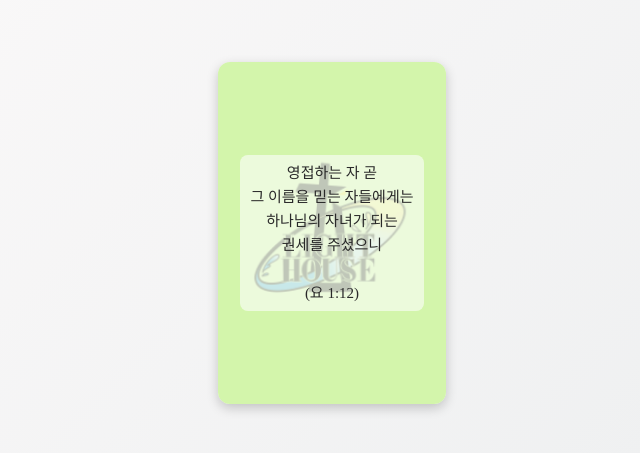
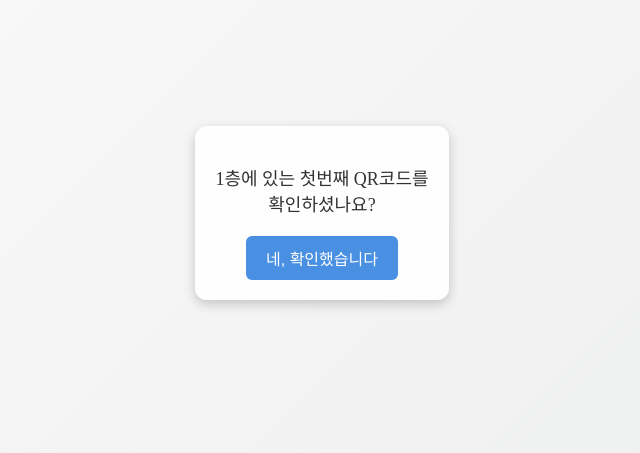
Before and after one commit to corudqls900-spec/bible-card-3, a plain HTML site: page index.html in a window 1280 px wide. Shown: the part 187-640 px from the top of the page, without its empty margins (318-958 px from the left). Drawn offline with Linux system fonts and the light colour scheme.

Commit message:
Update index.html

```diff
--- a/index.html
+++ b/index.html
@@ -8,11 +8,47 @@
   <style>
     body {
       display: flex;
+      flex-direction: column;
       align-items: center;
       justify-content: center;
       height: 100vh;
       margin: 0;
       background: linear-gradient(135deg, #fdfbfb 0%, #ebedee 100%);
+      font-family: "Times New Roman","명조체", serif;
+    }
+
+    /* 질문 박스 */
+    .question-box {
+      text-align: center;
+      padding: 20px;
+      background: rgba(255,255,255,0.9);
+      border-radius: 12px;
+      box-shadow: 0 4px 12px rgba(0,0,0,0.2);
+    }
+
+    .question-box p {
+      font-size: 18px;
+      margin-bottom: 20px;
+      color: #333;
+    }
+
+    .question-box button {
+      padding: 10px 20px;
+      font-size: 16px;
+      background: #4a90e2;
+      color: white;
+      border: none;
+      border-radius: 6px;
+      cursor: pointer;
+    }
+
+    .question-box button:hover {
+      background: #357ab8;
+    }
+
+    /* 숨김 처리 */
+    .hidden {
+      display: none;
     }
 
     .card {
@@ -45,8 +81,8 @@
       background-size: cover;
       background-position: center;
       display: flex;
-      align-items: center;   /* 세로 중앙 정렬 */
-      justify-content: center; /* 가로 중앙 정렬 */
+      align-items: center;
+      justify-content: center;
       text-align: center;
       padding: 10px;
     }
@@ -64,19 +100,24 @@
 
     /* 글자 스타일 */
     .card-text {
-      font-family: "Times New Roman","명조체", serif; /* 명조체 */
       font-size: 15px;
-      color: #333; /* 덜 쨍한 진회색 */
-      background: rgba(255, 255, 255, 0.6); /* 좀 더 투명한 배경 */
+      color: #333;
+      line-height: 1.6;
+      max-width: 90%;
+    }
+
+    /* 앞면은 반투명 박스 */
+    .card-front .card-text {
+      background: rgba(255, 255, 255, 0.6);
       padding: 6px 10px;
       border-radius: 8px;
-      line-height: 1.6;
-      max-width: 90%; /* 너무 넓어지지 않게 */
     }
+
     .card-front .bold-front {
-  font-weight: bold; /* 앞면 전용 굵게 */
-}
-    /* 뒷면 텍스트 배경 없애기 */
+      font-weight: bold;
+    }
+
+    /* 뒷면은 배경 제거 */
     .card-back .card-text {
       background: none;
       padding: 0;
@@ -85,12 +126,19 @@
 </head>
 <body>
 
-  <div class="card" id="card">
+  <!-- 질문 화면 -->
+  <div class="question-box" id="questionBox">
+    <p>1층에 있는 첫번째 QR코드를<br>확인하셨나요?</p>
+    <button id="confirmBtn">네, 확인했습니다</button>
+  </div>
+
+  <!-- 카드 (처음엔 숨김) -->
+  <div class="card hidden" id="card">
     <div class="card-inner">
       <!-- 앞면 -->
       <div class="card-face card-front">
         <div class="card-text">
-          <span class="bpld-front">영접하는 자 곧</span><br>
+          <span class="bold-front">영접하는 자 곧</span><br>
           그 이름을 믿는 자들에게는<br>
           하나님의 자녀가 되는<br>
           권세를 주셨으니<br><br>
@@ -119,7 +167,17 @@
 
   <script>
     const card = document.getElementById('card');
+    const questionBox = document.getElementById('questionBox');
+    const confirmBtn = document.getElementById('confirmBtn');
+
+    // 카드 뒤집기
     card.addEventListener('click', () => card.classList.toggle('flipped'));
+
+    // 버튼 클릭 시 카드 보이기
+    confirmBtn.addEventListener('click', () => {
+      questionBox.classList.add('hidden'); // 질문 박스 숨김
+      card.classList.remove('hidden'); // 카드 보임
+    });
   </script>
 </body>
 </html>
```
